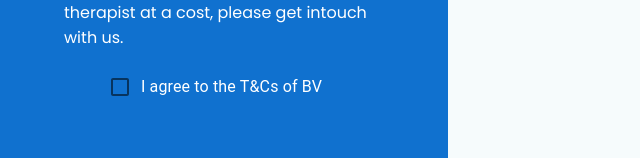
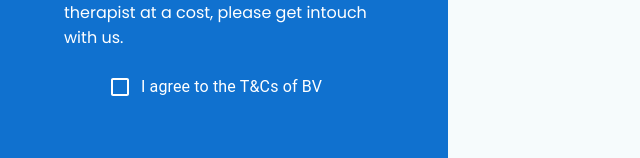
Before and after one commit to rmauritsson/brokenvessel_serverless, a React (Create React App) app: page /assignment in a window 1280 px wide. Shown: the part 851-1009 px from the top of the page, without its empty margins (0-640 px from the left). Built offline with nearby package versions, Linux system fonts and the light colour scheme.

Commit message:
Modified changes in assignment page to build

```diff
--- a/src/App.js
+++ b/src/App.js
@@ -6,7 +6,7 @@ import Counsellor from "./pages/Counsellor";
 import ContactUs from "./pages/ContactUs";
 import Listener from "./pages/Listener";
 import Navbar from "./components/Navbar";
-import TopBarAlert from "./components/TopBarAlert";
+
 import Assignment from "./pages/Assignment";
 
 function App() {
--- a/src/App.scss
+++ b/src/App.scss
@@ -132,6 +132,10 @@ $textColor: #0e1e25;
         width: 55%;
         height: 55%;
       }
+
+      .MuiIconButton-root {
+        color: white !important;
+      }
     }
   }
   .assignment_right {
--- a/src/pages/Assignment.js
+++ b/src/pages/Assignment.js
@@ -36,7 +36,7 @@ const Assignment = () => {
                 checked={consent}
                 onChange={handleChange}
                 name="consent"
-                color="primary"
+                color="#ffffff"
               />
             }
             label="I agree to the T&Cs of BV"
```
